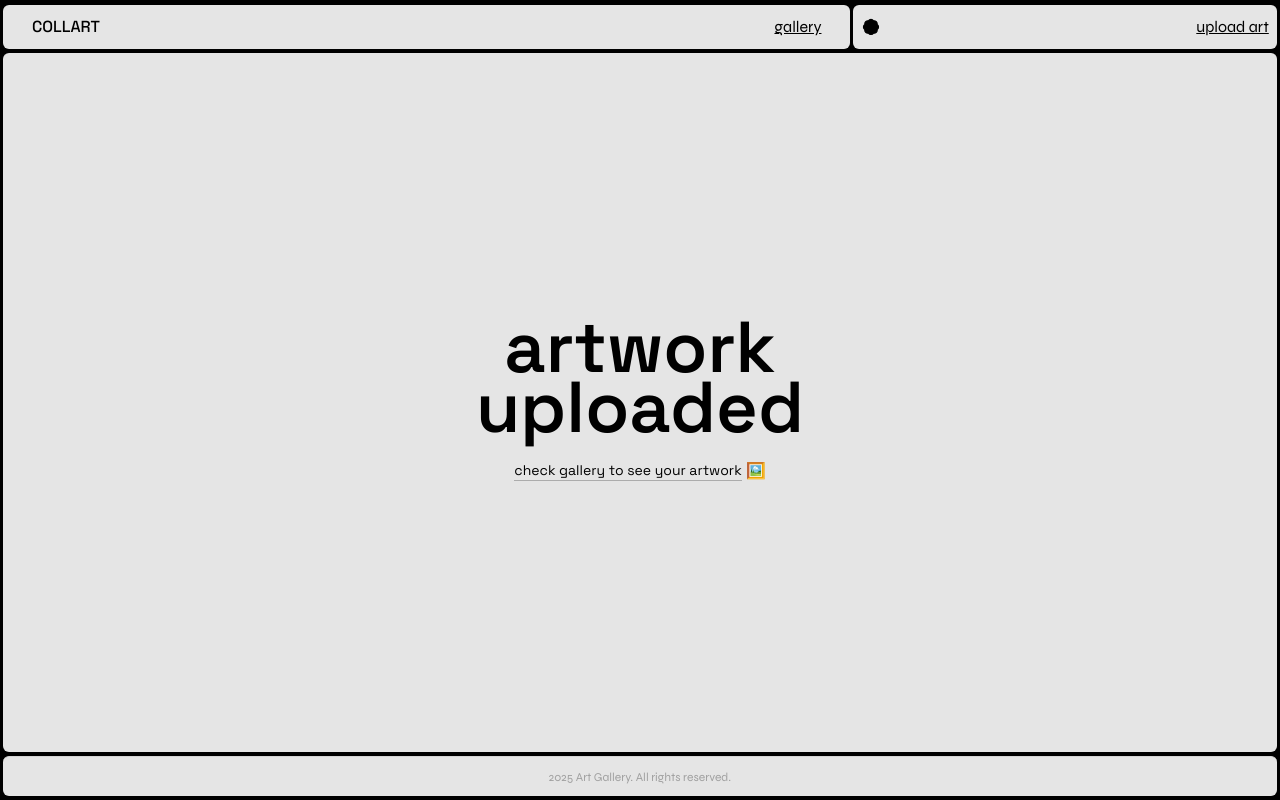
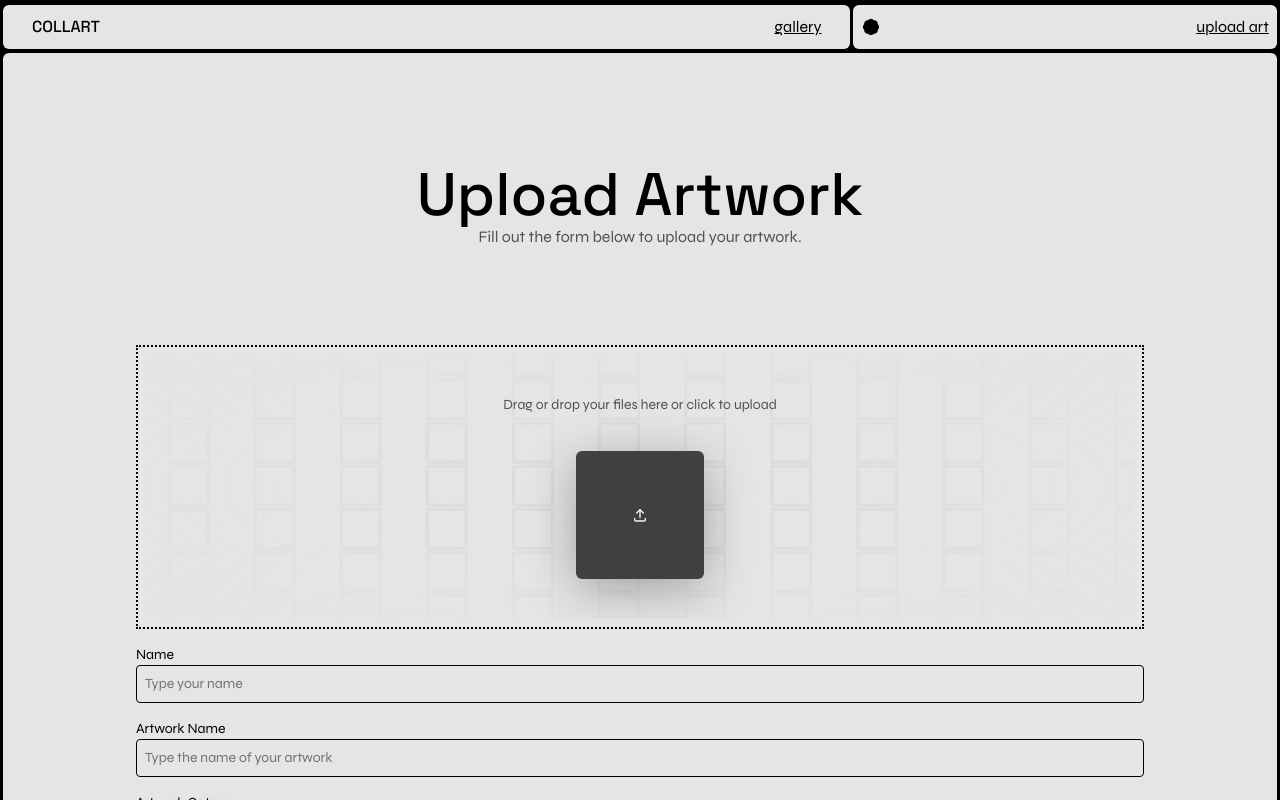
Before and after one commit to limitlez2020/art-gallery, a Next.js app: page /upload-art in a window 1280 px wide. Shown: the top 800 px of the page. Built offline with nearby package versions, Linux system fonts and the light colour scheme.

Commit message:
Made the link that pops up after you upload art link to the gallery section where your artwork is

```diff
--- a/app/upload-art/page.js
+++ b/app/upload-art/page.js
@@ -73,14 +73,6 @@ export default function UploadArt () {
       /* Save the artwork data to the database */
       await addDoc(collection(db, "artworks"), artworkData);
 
-      /* Reset the states */
-      setArtistName("");
-      setArtworkName("");
-      setArtCategory("");
-      setArtworkStory("");
-      // TODO: uncomment below
-      // setArtworkImage(null);
-
       /* Update submit state */
       setSubmitted(true)
     }
@@ -102,12 +94,12 @@ export default function UploadArt () {
 
       {/* Form Container */}
       <div className="flex flex-grow bg-neutral-200 py-20 mt-1 w-[99.5%] justify-center items-center self-center rounded-md">
-        {!submitted ? (
+        {submitted ? (
           /* Display message that the artwork has been submitted */
           <div className={`${space_grotesk.className} flex flex-col bg-lack items-center justify-center`}>
             <p className="text-7xl font-semibold leading-12">artwork</p>
             <p className="text-7xl font-semibold">uploaded</p>
-            <Link className="mt-4 flex flex-row justify-center items-center gap-1" href={"/"}>
+            <Link className="mt-4 flex flex-row justify-center items-center gap-1" href={`/gallery/${artCategory}`}>
               <p className="border-b-[1px] border-black/25 text-sm hover:scale-[100.5%]">check gallery to see your artwork</p>
               <p>🖼️</p>
             </Link>
```
